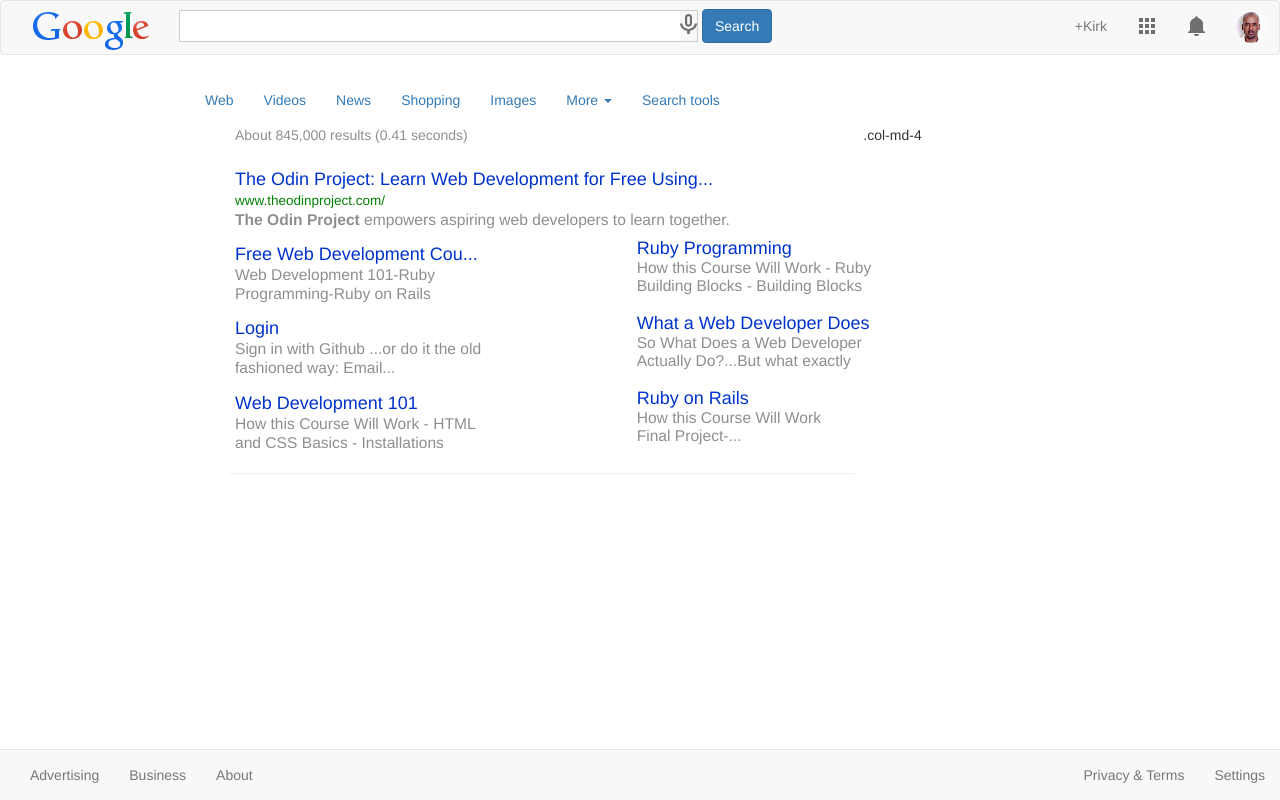
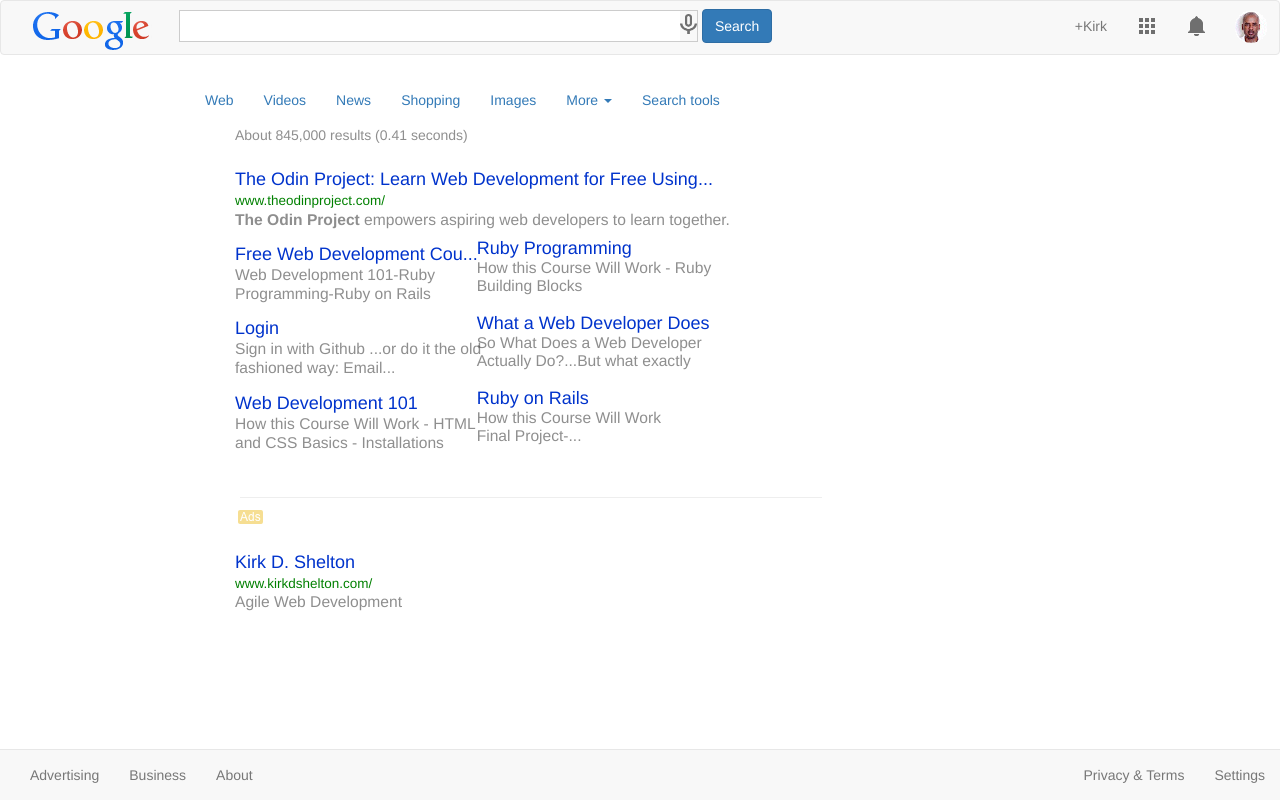
Before and after one commit to kirkdshelton/google-hompage, a plain HTML site: page google_search_results/index.html in a window 1280 px wide. Shown: the top 800 px of the page. Drawn offline with nearby package versions, Linux system fonts and the light colour scheme.

Commit message:
Added finishing touches to CSS and added signature

```diff
--- a/google_search_results/customstyles.css
+++ b/google_search_results/customstyles.css
@@ -200,12 +200,16 @@
 }
 
 #block.right {
+
+
   position: absolute;
   top: 107px;
 
 }
 
 #block.right_second {
+
+
   position: absolute;
   top: 18px;
 
@@ -226,8 +230,22 @@
 
 hr {
 
-    width: 75%;
+    width: 145%;
     position: absolute;
-    bottom: -50px;
-    margin-left: 200px;
+    bottom: 85px;
+    margin-left: 195px;
 }
+
+#block.ad_space_right {
+
+    position: absolute;
+    top: 122px;
+
+}
+
+#block.ad_space_right_second {
+
+    position: absolute;
+
+
+}
--- a/google_search_results/index.html
+++ b/google_search_results/index.html
@@ -77,7 +77,7 @@
    <!-- </div> -->
 
 
-     <!-- This is the end of the second navigation area -->
+    <!-- This is the end of the second navigation area -->
 
     <!-- This is the main part of the Search Results -->
 
@@ -112,36 +112,45 @@
         </div>
         </div>
      </div><!-- left blocks 5 ends -->
+     <hr>
+      <div class= "container"> <!-- Ad Space Area -->
+        <p></p>
+        <p style="padding-top: 50px;"><a href="http://www.kirkdshelton.com"><img src="images/ads_image.gif" /></a></p>
+        <h4>Kirk D. Shelton<br>
+        <small>www.kirkdshelton.com/</small></h4>
+        <div class="ad_space_right" id="block"><h3><small>Agile Web Development</small></h3>
+
+        </div>
+      </div>
      </div><!-- left side of two columns ends -->
      <!-- right side of two columns begins -->
      <div class="col-md-6">
      <div class= "container" style = "padding-top:89px;"> <!-- right blocks 3 -->
-        <h4> Ruby Programming</h4><br>
-        <div class = "right" id="block"><h3><small>How this Course Will Work - Ruby </small></h3>
-        <div class = "right_second" id="block"><h3><small>Building Blocks - Building Blocks</small></h3>
+        <h4 style= "margin-left: 15px;"> Ruby Programming</h4><br>
+        <div class = "right" id="block"><h3><small style= "margin-left: 15px;">How this Course Will Work - Ruby </small></h3>
+        <div class = "right_second" id="block"><h3><small style= "margin-left: 15px;">Building Blocks</small></h3>
         </div>
         </div>
      </div>
     <div class= "container"> <!-- right blocks 4 -->
-        <h4> What a Web Developer Does</h4><br>
-        <div class = "right4" id="block"><h3><small>So What Does a Web Developer</small></h3>
-        <div class = "right4" id="block"><h3><small>Actually Do?...But what exactly</small></h3>
+        <h4 style= "margin-left: 15px;"> What a Web Developer Does</h4><br>
+        <div class = "right4" id="block"><h3><small style= "margin-left: 15px;">So What Does a Web Developer</small></h3>
+        <div class = "right4" id="block"><h3><small style= "margin-left: 15px;">Actually Do?...But what exactly</small></h3>
         </div>
         </div>
      </div>
      <div class= "container"> <!-- right blocks 5 -->
-        <h4> Ruby on Rails</h4><br>
-        <div class = "right5" id="block"><h3><small>How this Course Will Work</small></h3>
-        <div class = "right5" id="block"><h3><small>Final Project-...</small></h3>
+        <h4 style= "margin-left: 15px;"> Ruby on Rails</h4><br>
+        <div class = "right5" id="block"><h3><small style= "margin-left: 15px;">How this Course Will Work</small></h3>
+        <div class = "right5" id="block"><h3><small style= "margin-left: 15px;">Final Project-...</small></h3>
         </div>
         </div>
      </div>
-
+   </div>
     </div><!-- end of right side of two columns -->
-    <hr>
+    <div class="col-md-4">
+       <p></p>
     </div>
-
-    <div class="col-md-4">.col-md-4</div>
   </div>
     </div>
   </body>
```
Also changed, not shown: google_search_results/images/ads_image.gif (added), 1 other file.
